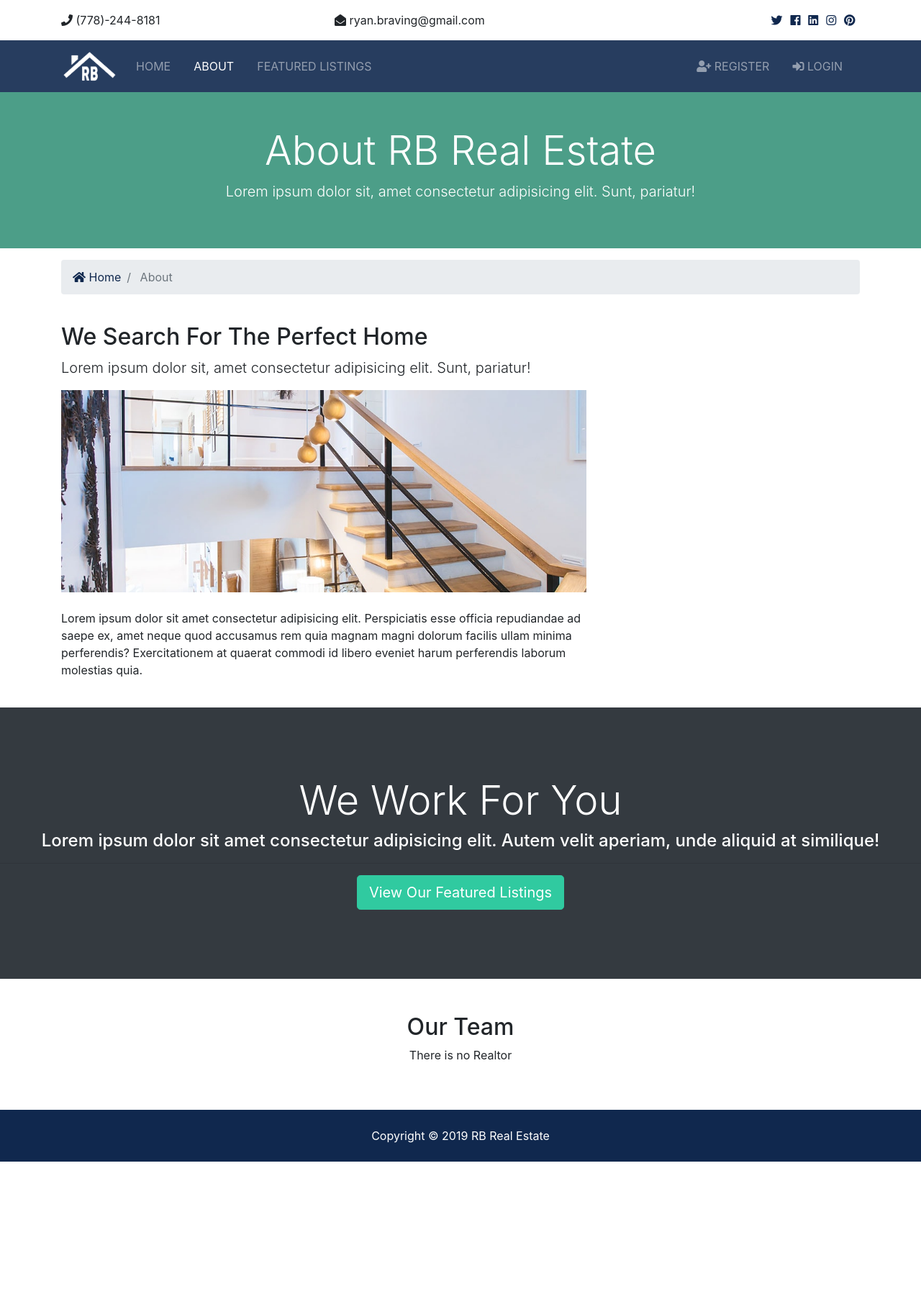
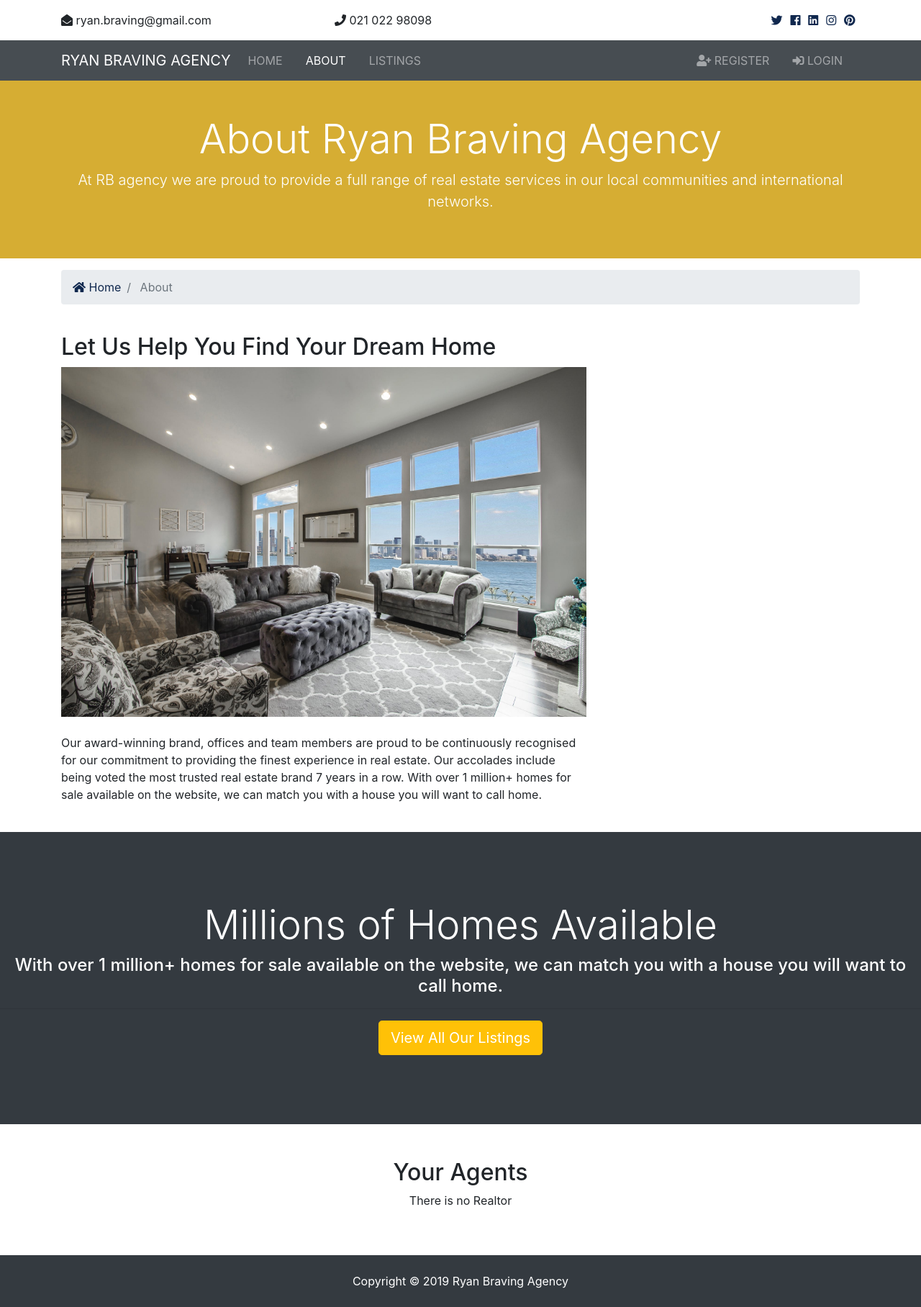
Before and after one commit to ryanbraving/Real_Estate_Project_Django_PostgreSQL, a Django app: page /about in a window 1280 px wide. Shown: the whole page at 72% size. Before the commit the page ends 1614 px from the top, so only its background shows below. Run offline with Django 3.2, Linux system fonts and the light colour scheme; data that the repository does not hold is empty; some libraries are stand-ins or nearby versions.

Commit message:
Contents and CSS got modified

```diff
--- a/real_estate_app/static/css/style.css
+++ b/real_estate_app/static/css/style.css
@@ -15,7 +15,7 @@ img {
   margin-right: 0.4rem; }
 
 #showcase {
-  background: url(../img/showcase.jpg) no-repeat top center fixed/cover;
+  background: url(../img/showcase1.jpeg) no-repeat top center fixed/cover;
   position: relative;
   min-height: 650px;
   color: #fff;
@@ -34,7 +34,7 @@ img {
     background: rgba(51, 51, 51, 0.8); }
 
 #services {
-  background: url(../img/building.jpg) no-repeat top center fixed/cover;
+  background: url(../img/building1.jpeg) no-repeat top center fixed/cover;
   min-height: 300px;
   position: relative;
   overflow: hidden; }
@@ -45,10 +45,12 @@ img {
     left: 0;
     min-height: 100%;
     width: 100%;
-    background: rgba(32, 134, 107, 0.8); }
+    /* background: rgba(32, 134, 107, 0.8); */
+    background: rgba(204, 153, 0, 0.8);
+  }
 
 #showcase-inner {
-  background: url(../img/building.jpg) no-repeat top center fixed/cover;
+  background: url(../img/city1.jpeg) no-repeat top center fixed/cover;
   position: relative;
   overflow: hidden;
   min-height: 200px; }
@@ -59,7 +61,8 @@ img {
     left: 0;
     min-height: 100%;
     width: 100%;
-    background: rgba(32, 134, 107, 0.8); }
+    /* background: rgba(32, 134, 107, 0.8); */
+    background: rgba(204, 153, 0, 0.8); }
   #showcase-inner.showcase-search {
     min-height: 270px; }
 
--- a/templates/accounts/login.html
+++ b/templates/accounts/login.html
@@ -8,7 +8,7 @@
         <div class="row">
             <div class="col-md-6 mx-auto">
                 <div class="card">
-                    <div class="card-header bg-primary text-white">
+                    <div class="card-header bg-dark text-white">
                         <h4>
                             <i class="fas fa-sign-in-alt"></i> Login</h4>
                     </div>
@@ -27,7 +27,7 @@
                                 <input type="password" name="password" class="form-control" required>
                             </div>
 
-                            <input type="submit" value="Login" class="btn btn-secondary btn-block">
+                            <input type="submit" value="Login" class="btn btn-warning btn-block">
                         </form>
                     </div>
                 </div>
--- a/templates/accounts/register.html
+++ b/templates/accounts/register.html
@@ -8,7 +8,7 @@
         <div class="row">
             <div class="col-md-6 mx-auto">
                 <div class="card">
-                    <div class="card-header bg-primary text-white">
+                    <div class="card-header bg-dark text-white">
                         <h4>
                             <i class="fas fa-user-plus"></i> Register</h4>
                     </div>
@@ -41,7 +41,7 @@
                                 <label for="password">Confirm Password</label>
                                 <input type="password" name="password2" class="form-control" required>
                             </div>
-                            <input type="submit" value="Register" class="btn btn-secondary btn-block">
+                            <input type="submit" value="Register" class="btn btn-warning btn-block">
                         </form>
                     </div>
                 </div>
--- a/templates/admin/base_site.html
+++ b/templates/admin/base_site.html
@@ -3,7 +3,8 @@
 
 {% block branding %}
 <h1 id='site-name'>
-    <img src="{% static 'img/logo.png' %}" alt="Real State Logo" class="brand_img" height="50" width='80'> Admin Area
+    <!-- <img src="{% static 'img/logo.png' %}" alt="Real State Logo" class="brand_img" height="50" width='80'> -->
+    Admin Page
 </h1>
 {% endblock %}
 
--- a/templates/pages/about.html
+++ b/templates/pages/about.html
@@ -9,8 +9,9 @@
   <div class="container">
     <div class="row text-center">
       <div class="col-md-12">
-        <h1 class="display-4">About RB Real Estate</h1>
-        <p class="lead">Lorem ipsum dolor sit, amet consectetur adipisicing elit. Sunt, pariatur!</p>
+        <h1 class="display-4">About Ryan Braving Agency</h1>
+        <p class="lead">At RB agency we are proud to provide a full range of real estate services in our local
+          communities and international networks.</p>
       </div>
     </div>
   </div>
@@ -35,13 +36,14 @@
   <div class="container">
     <div class="row">
       <div class="col-md-8">
-        <h2>We Search For The Perfect Home</h2>
-        <p class="lead">Lorem ipsum dolor sit, amet consectetur adipisicing elit. Sunt, pariatur!</p>
-        <img src="{% static 'img/about.jpg' %}" alt="">
-        <p class="mt-4">Lorem ipsum dolor sit amet consectetur adipisicing elit. Perspiciatis esse officia repudiandae
-          ad saepe ex, amet
-          neque quod accusamus rem quia magnam magni dolorum facilis ullam minima perferendis? Exercitationem at quaerat
-          commodi id libero eveniet harum perferendis laborum molestias quia.</p>
+        <h2>Let Us Help You Find Your Dream Home</h2>
+        <!-- <p class="lead">Lorem ipsum dolor sit, amet consectetur adipisicing elit. Sunt, pariatur!</p> -->
+        <img src="{% static 'img/about2.jpeg' %}" alt="">
+        <p class="mt-4">Our award-winning brand, offices and team members are proud to be
+          continuously recognised for our commitment to providing the finest experience in real estate.
+          Our accolades include being voted the most trusted real estate brand 7 years in a row. With over 1 million+
+          homes for sale available on the website, we can match you with a house you
+          will want to call home. </p>
       </div>
 
 
@@ -51,8 +53,8 @@
         <div class="card">
           <img class="card-img-top" src="{{ realtor.photo.url }}" alt="Seller of the month">
           <div class="card-body">
-            <h5 class="card-title">Seller Of The Month</h5>
-            <h6 class="text-secondary">{{ realtor.name }}</h6>
+            <h5 class="card-title">Agent Of The Month</h5>
+            <h6 class="text-warning">{{ realtor.name }}</h6>
             <p class="card-text">{{ realtor.description }}</p>
           </div>
         </div>
@@ -66,29 +68,31 @@
 
 <!-- Work -->
 <section id="work" class="bg-dark text-white text-center">
-  <h2 class="display-4">We Work For You</h2>
-  <h4>Lorem ipsum dolor sit amet consectetur adipisicing elit. Autem velit aperiam, unde aliquid at similique!</h4>
+  <h2 class="display-4">Millions of Homes Available</h2>
+  <h4>With over 1 million+ homes for sale available on the website, we can match you with a house you will want to call
+    home.</h4>
   <hr>
-  <a href="{% url 'listings' %}" class="btn btn-secondary text-white btn-lg">View Our Featured Listings</a>
+  <a href="{% url 'listings' %}" class="btn btn-warning text-white btn-lg">View All Our Listings</a>
 </section>
 
 <!-- Team -->
 <section id="team" class="py-5">
   <div class="container">
-    <h2 class="text-center">Our Team</h2>
+    <h2 class="text-center">Your Agents</h2>
     <div class="row text-center">
       {% if realtors %}
       {% for realtor in realtors %}
       <div class="col-md-4">
         <img src="{{ realtor.photo.url }}" alt="" class="rounded-circle mb-3">
         <h4>{{ realtor.name }}</h4>
-        <p class="text-success">
-          <i class="fas fa-award text-success mb-3"></i> Realtor</p>
+        <p class="text-warning">
+          <i class="fas fa-award text-warning mb-3"></i> Realtor</p>
         <hr>
         <p>
+          <i class="fas fa-envelope-open"></i> {{ realtor.email }} </p>
+        <p>
           <i class="fas fa-phone"></i> {{realtor.phone}}</p>
-        <p>
-          <i class="fas fa-envelope-open"></i> {{ realtor.email }} </p>
+
       </div>
       {% endfor %}
       {% else %}
--- a/templates/partials/_footer.html
+++ b/templates/partials/_footer.html
@@ -1,5 +1,5 @@
 <!-- Footer -->
-<footer id="main-footer" class="py-4 bg-primary text-white text-center">
+<footer id="main-footer" class="py-4 bg-dark text-white text-center">
   Copyright &copy;
-  <span class="year"></span> RB Real Estate
+  <span class="year"></span> Ryan Braving Agency
 </footer>
--- a/templates/partials/_navbar.html
+++ b/templates/partials/_navbar.html
@@ -1,9 +1,10 @@
 {% load static %}
 <!-- Navbar -->
-<nav class="navbar navbar-expand-lg navbar-dark bg-primary sticky-top">
+<nav class="navbar navbar-expand-lg navbar-dark bg-dark sticky-top">
     <div class="container">
         <a class="navbar-brand" href="{% url 'index' %}">
-            <img src="{% static 'img/logo-ryan.png' %}" class="logo" alt="">
+            <!-- <img src="{% static 'img/logo-ryan.png' %}" class="logo" alt=""> -->
+            Ryan Braving Agency
         </a>
         <button class="navbar-toggler" type="button" data-toggle="collapse" data-target="#navbarNavAltMarkup">
             <span class="navbar-toggler-icon"></span>
@@ -20,7 +21,7 @@
                 </li>
                 <li {% if 'listings' in request.path %} class="nav-item active mr-3" {% else %} class="nav-item mr-3"
                     {% endif %}>
-                    <a class="nav-link" href="{% url 'listings' %}">Featured Listings</a>
+                    <a class="nav-link" href="{% url 'listings' %}">Listings</a>
                 </li>
             </ul>
 
--- a/templates/partials/_topbar.html
+++ b/templates/partials/_topbar.html
@@ -3,10 +3,10 @@
     <div class="container">
         <div class="row">
             <div class="col-md-4">
-                <i class="fas fa-phone"></i> (778)-244-8181
+                <i class="fas fa-envelope-open"></i> ryan.braving@gmail.com
             </div>
             <div class="col-md-4">
-                <i class="fas fa-envelope-open"></i> ryan.braving@gmail.com
+                <i class="fas fa-phone"></i> 021 022 98098
             </div>
             <div class="col-md-4">
                 <div class="social text-right">
```
Also changed, not shown: real_estate_app/static/css/admin.css (+10 -5 lines), templates/listings/listing.html (+13 -13 lines), templates/listings/listings.html (+9 -9 lines), templates/listings/search.html (+8 -8 lines), templates/pages/index.html (+11 -12 lines), real_estate_app/static/img/about1.jpeg (added), real_estate_app/static/img/about2.jpeg (added), real_estate_app/static/img/building1.jpeg (added), real_estate_app/static/img/city1.jpeg (added), real_estate_app/static/img/showcase1.jpeg (added), 2 other files.
